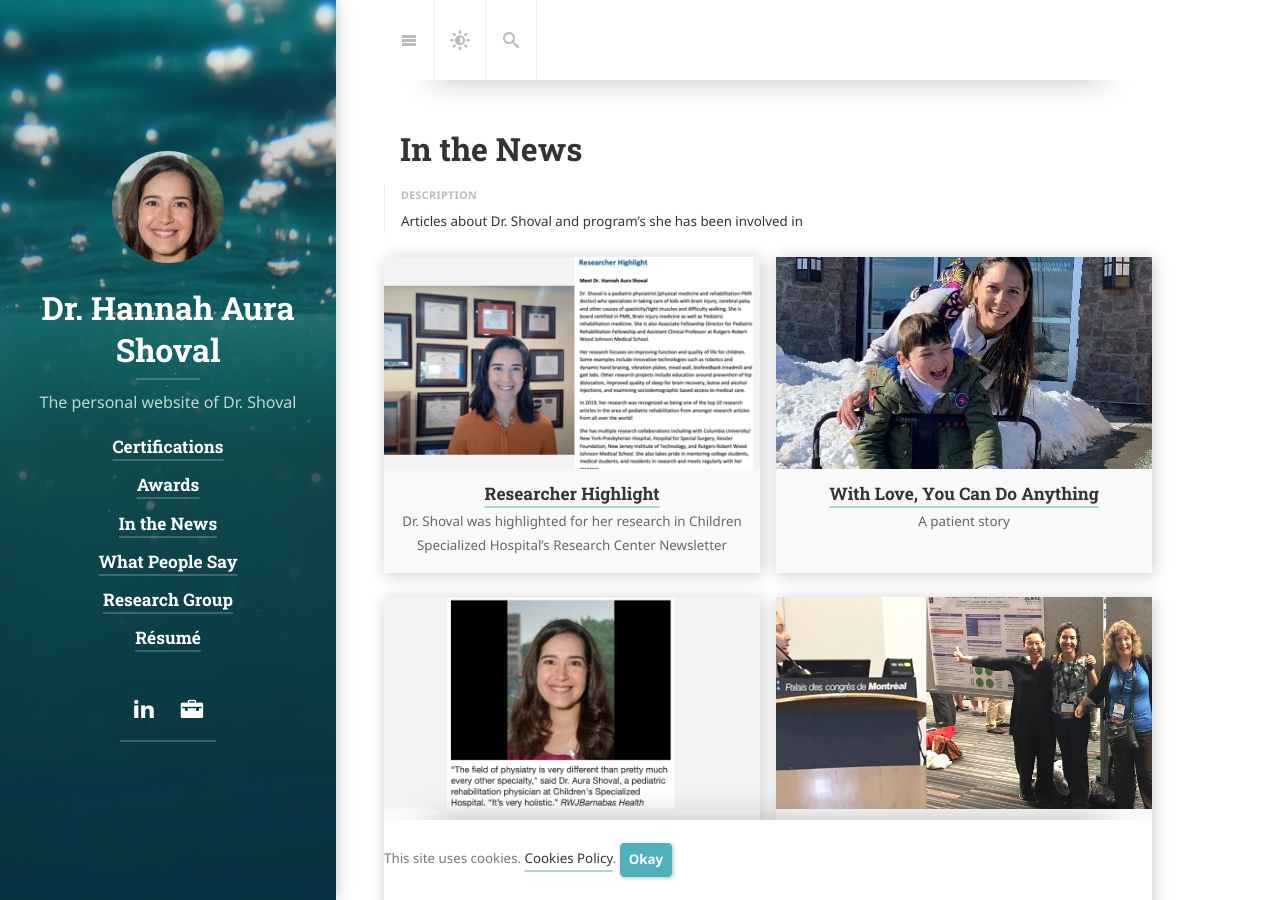
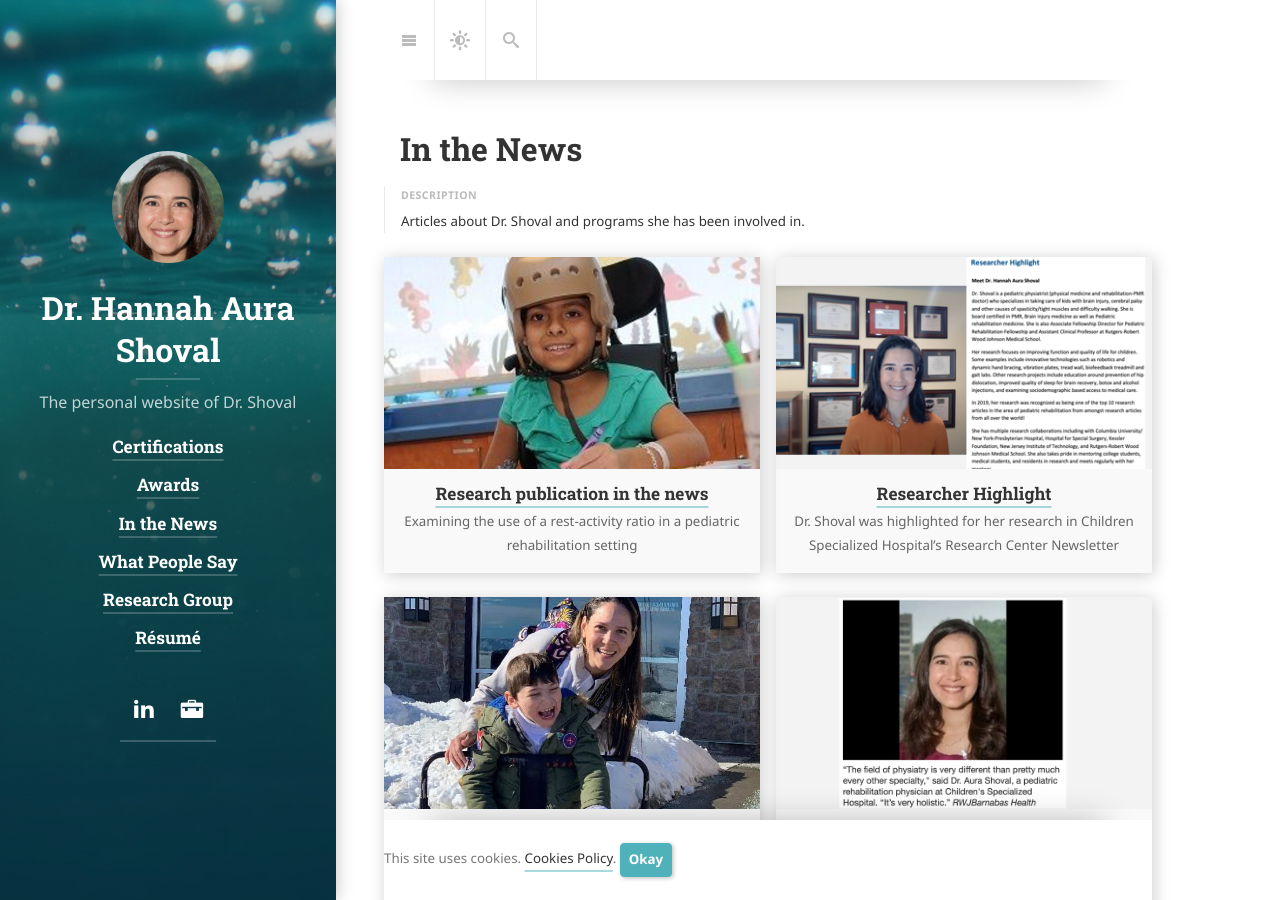
Before and after one commit to physiatry/physiatry.github.io, a Jekyll site: the page built from _featured_categories/news.md, in a window 1280 px wide and 900 px high. Built offline with Jekyll 4.4.1, drawn with Linux system fonts in a browser that asks for light colours; cached includes are drawn as plain includes; nearby versions of some CDN libraries; some web fonts are replaced; library files that are not in the unit come from our copies.

Commit message:
Add actigraphy article

```diff
--- a/_featured_categories/news.md
+++ b/_featured_categories/news.md
@@ -10,7 +10,7 @@ slug: news
 
 # (Optional) Write a short (~150 characters) description of this featured tag.
 description: >
-  Articles about Dr. Shoval and program's she has been involved in
+  Articles about Dr. Shoval and programs she has been involved in.
 
 # (Optional) You can disable grouping posts by date.
 no_groups: true
--- /dev/null
+++ b/news/_posts/2022-04-29-actigraphy.md
@@ -0,0 +1,16 @@
+---
+layout: post
+title: Research publication in the news
+description: >
+  Examining the use of a rest-activity ratio in a pediatric rehabilitation setting
+sitemap: false
+image:
+  path: /assets/img/news/Low-Res_BrainInjury2.jpg.png
+---
+
+Dr. Shoval was a coauthor on the paper ["Examining the use of a rest-activity ratio in a pediatric rehabilitation setting"](https://www.sciencedirect.com/science/article/abs/pii/S0003999322001605?via%3Dihub).
+
+
+
+
+This article was featured in news outlets such as [EurekaAlert](https://www.eurekalert.org/news-releases/951271) and [Today UK News](https://todayuknews.com/health/actigraphy-shows-promise-as-objective-noninvasive-measure-of-sleep-wake-regulation-in-children-with-brain-injury/).
```
Also changed, not shown: assets/img/news/Low-Res_BrainInjury2.jpg.png (added).
